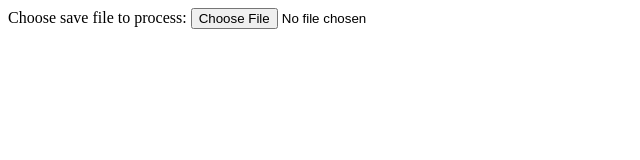
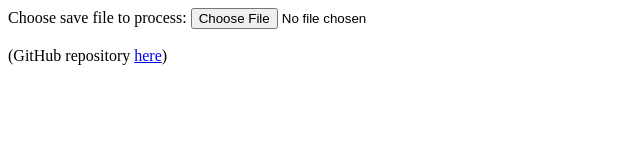
Before and after one commit to vector76/code-unpacker, a plain HTML site: page index.html in a window 1280 px wide. Shown: the whole page, without its empty margins (0-640 px from the left). Drawn offline with nearby package versions, Linux system fonts and the light colour scheme.

Commit message:
added link back to GitHub repository

```diff
--- a/index.html
+++ b/index.html
@@ -33,6 +33,8 @@ Choose save file to process:
 <input type="file" id="file" name="file" accept=".txt">
 
 <div id="output"></div>
+<br/>
+(GitHub repository <a href="https://github.com/vector76/code-unpacker">here</a>)
 
 <script>
   function processWorkerCompiled(w) {
```
